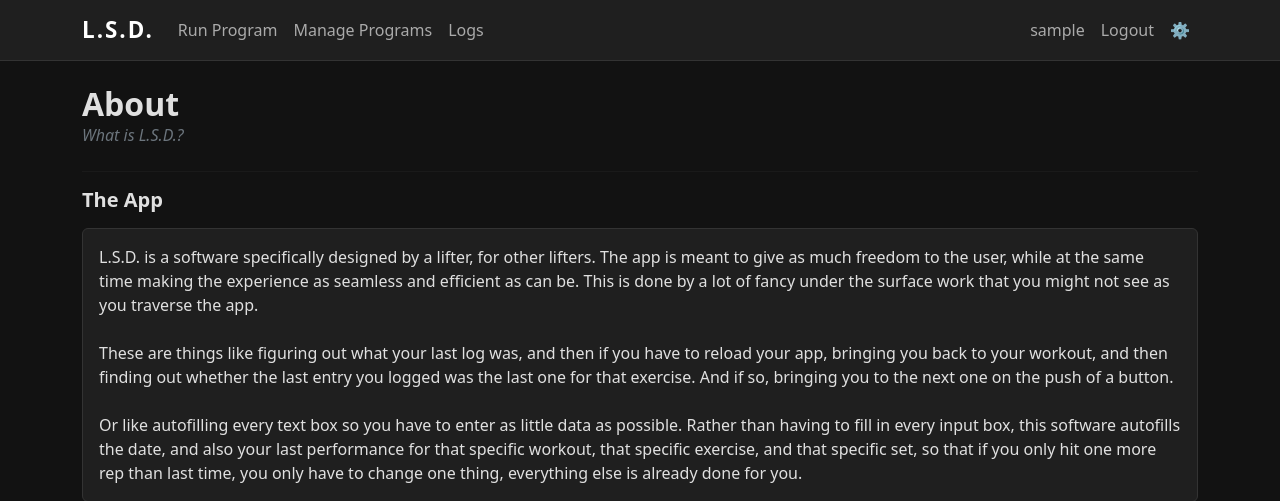
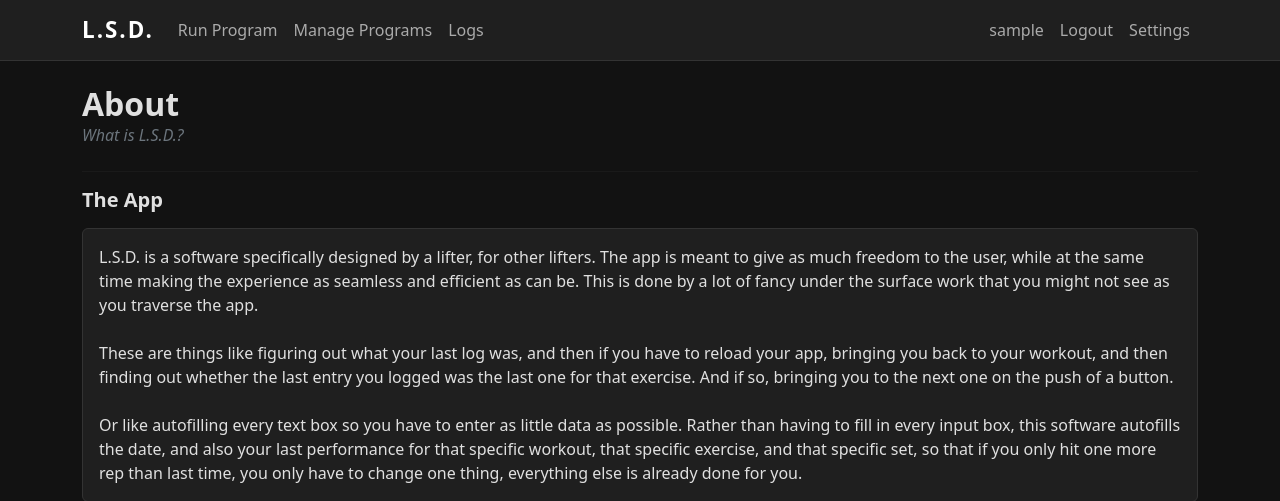
Before and after one commit to ErikAfdahl/liftingTracker, a Flask app: page /about in a window 1280 px wide. Shown: the top 501 px of the page. Run offline with Flask 3, Linux system fonts and the light colour scheme; the visitor is signed in with stand-in values (Sample User, id 1).

Commit message:
settings

```diff
--- a/templates/base.html
+++ b/templates/base.html
@@ -123,7 +123,7 @@
                         <a class="nav-link" href="/logout">Logout</a>
                     </li>
                     <li class="nav-item">
-                        <a class="nav-link {% if request.path == '/settings' %}active{% endif %}" href="/settings">⚙</a>
+                        <a class="nav-link {% if request.path == '/settings' %}active{% endif %}" href="/settings">Settings</a>
                     </li>
                 </ul>
             </div>
```
